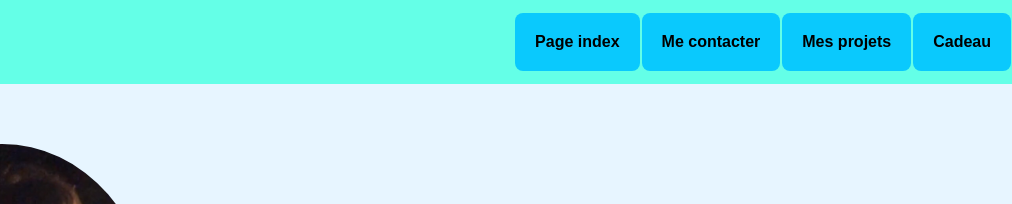
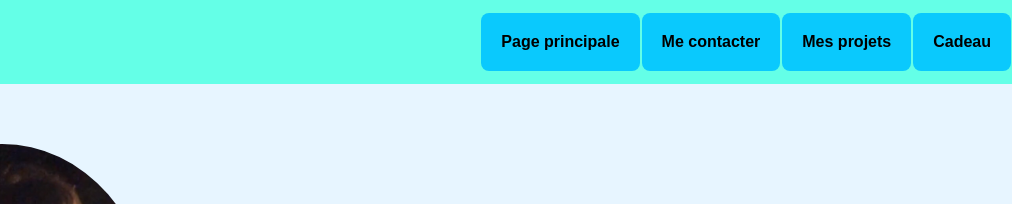
Before and after one commit to DanoisTimeo/portefolio, a plain HTML site: page index.html in a window 1280 px wide. Shown: the top 204 px of the page, 268-1280 px from the left. Drawn offline with Linux system fonts and the light colour scheme.

Commit message:
Revert "test 2"
This reverts commit 81f56a336477f2f4b8fbb12ffbcb1a58e9c293f4.

```diff
--- a/index.html
+++ b/index.html
@@ -23,7 +23,7 @@
             </label>
             <input type="checkbox" id="ch">
             <nav class="menucontact">
-              <a class="er" href="index.html"><b>Page index</b></a>
+              <a class="er" href="index.html"><b>Page principale</b></a>
               <a href="pagecontact.html"><b>Me contacter</b></a>
               <a href="projet.html"><b>Mes projets</b></a>
               <a href="https://buy.stripe.com/28o3g13Qs4FI0SYfYY"><b>Cadeau</b></a>
@@ -32,7 +32,7 @@
       <!------------------------------------------------------------------------------------------------------------------------->
 
           <nav class="Gmenucontact">
-            <a href="index.html"><b>Page index</b></a>
+            <a href="index.html"><b>Page principale</b></a>
             <a href="pagecontact.html"><b>Me contacter</b></a>
             <a href="projet.html"><b>Mes projets</b></a>
             <a href="https://buy.stripe.com/28o3g13Qs4FI0SYfYY"><b>Cadeau</b></a>
```
